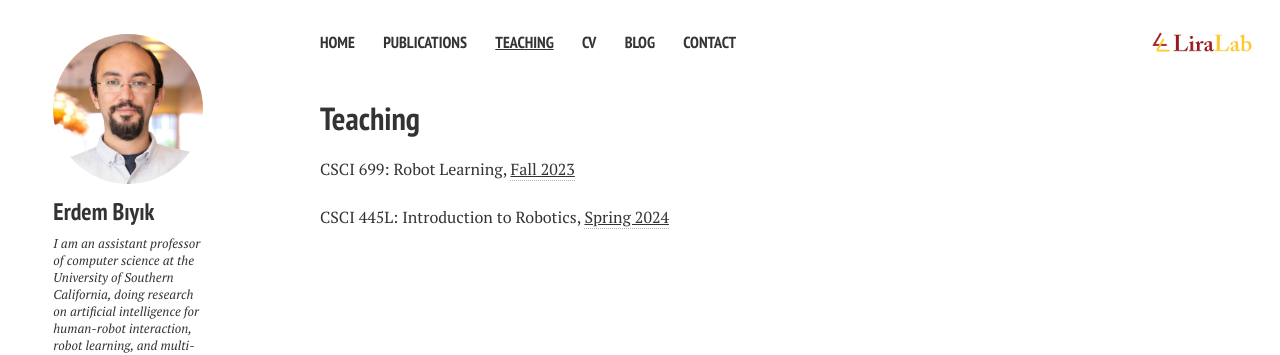
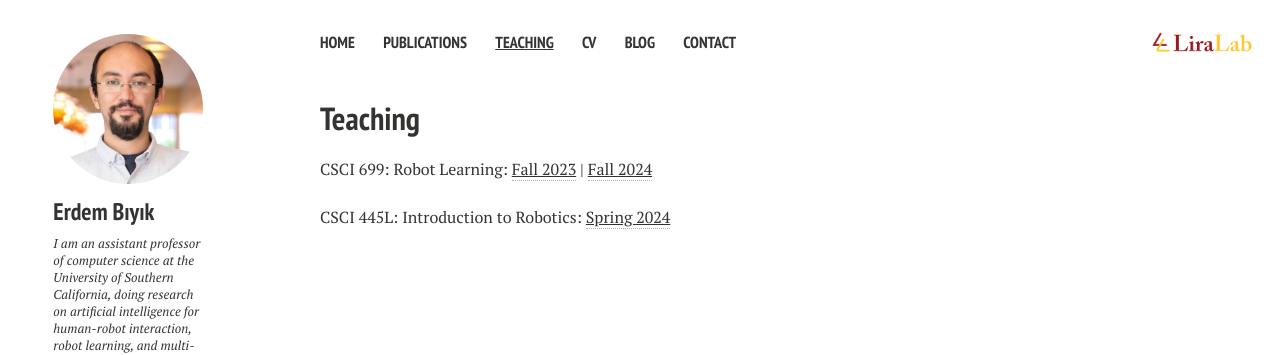
Before and after one commit to ebiyik/ebiyik.github.io, a Jekyll site: the page built from teaching.html, in a window 1280 px wide. Shown: the top 355 px of the page. Built offline with Jekyll 4.4.1, drawn with Linux system fonts in a browser that asks for light colours; nearby versions of some CDN libraries.

Commit message:
teaching and CV update

```diff
--- a/teaching.html
+++ b/teaching.html
@@ -6,5 +6,5 @@ tags: teaching, course, class, lecture
 ---
 
 
-<p style="margin-bottom:0;">CSCI 699: Robot Learning, <a href="https://liralab.usc.edu/csci699/" style="text-decoration:underline;">Fall 2023</a></p><br>
-<p style="margin-bottom:0;">CSCI 445L: Introduction to Robotics, <a href="https://web-app.usc.edu/soc/syllabus/20241/30386.pdf" style="text-decoration:underline;">Spring 2024</a></p>
+<p style="margin-bottom:0;">CSCI 699: Robot Learning: <a href="https://liralab.usc.edu/csci699/2023" style="text-decoration:underline;">Fall 2023</a> | <a href="https://liralab.usc.edu/csci699" style="text-decoration:underline;">Fall 2024</a></p><br>
+<p style="margin-bottom:0;">CSCI 445L: Introduction to Robotics: <a href="https://web-app.usc.edu/soc/syllabus/20241/30386.pdf" style="text-decoration:underline;">Spring 2024</a></p>
```
Also changed, not shown: 1 other file.
